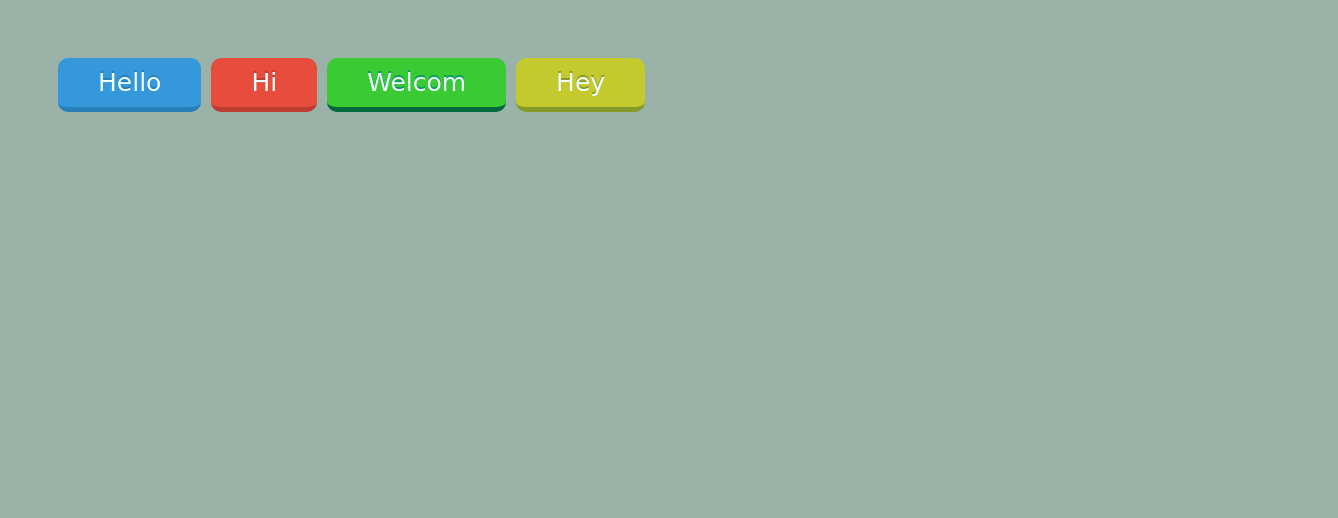
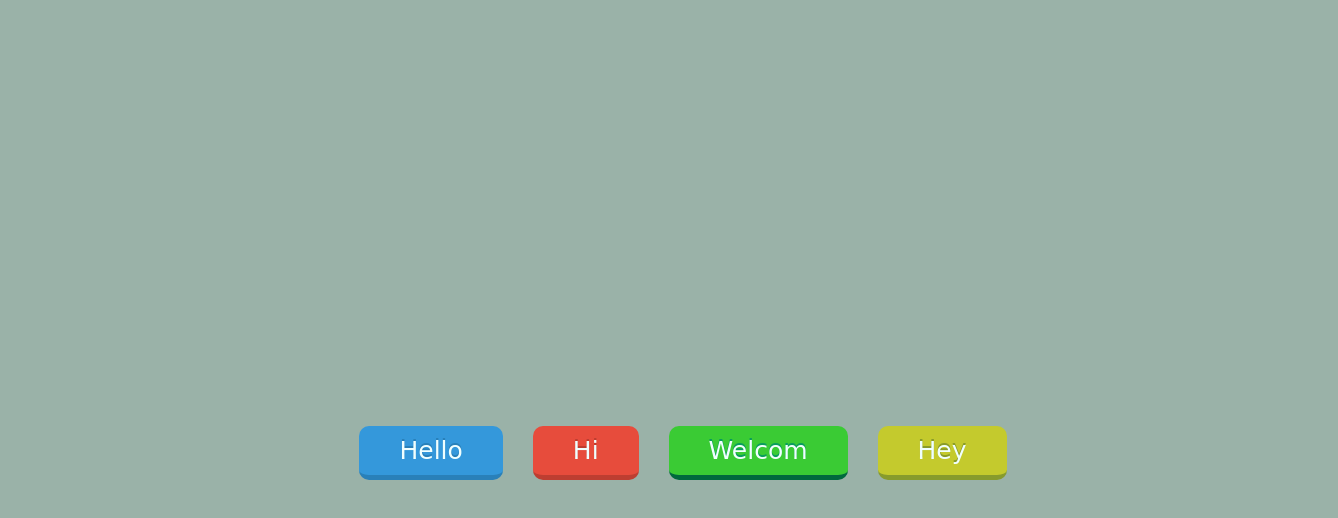
Before and after one commit to Skillz29/buttons, a plain HTML site: page index.html in a window 1280 px wide. Shown: the whole page, 1338 px wide, since content can reach past the window. Drawn offline with Linux system fonts and the light colour scheme; a web font is replaced by a local one.

Commit message:
second commit

```diff
--- a/index.html
+++ b/index.html
@@ -12,9 +12,13 @@
     <title>Buttons</title>
   </head>
   <body>
-    <a href="#" class="action-btn shadow animate blue"> Hello</a>
-    <a href="#" class="action-btn shadow animate red">Hi</a>
-    <a href="#" class="action-btn shadow animate green"> Welcom</a>
-    <a href="#" class="action-btn shadow animate yellow"> Hey</a>
+    <div class="container">
+      <div class="buttons">
+        <a href="#" class="action-btn shadow animate blue"> Hello</a>
+        <a href="#" class="action-btn shadow animate red">Hi</a>
+        <a href="#" class="action-btn shadow animate green"> Welcom</a>
+        <a href="#" class="action-btn shadow animate yellow"> Hey</a>
+      </div>
+    </div>
   </body>
 </html>
--- a/style.css
+++ b/style.css
@@ -1,6 +1,17 @@
 body {
   padding: 50px;
   background: #9ab2a8;
+}
+
+.container {
+  position: absolute;
+  display: flex;
+  justify-content: center;
+  align-items: center;
+
+  width: 100%;
+  height: 100%;
+
 }
 
 .animate {
@@ -11,7 +22,7 @@ body {
 .action-btn {
   position: relative;
   padding: 10px 40px;
-  margin: 0px 10px 10px 0;
+  margin: 0px 30px 10px 0;
   float: left;
   border-radius: 10px;
   font-family: "Pacifico", cursive;
```
